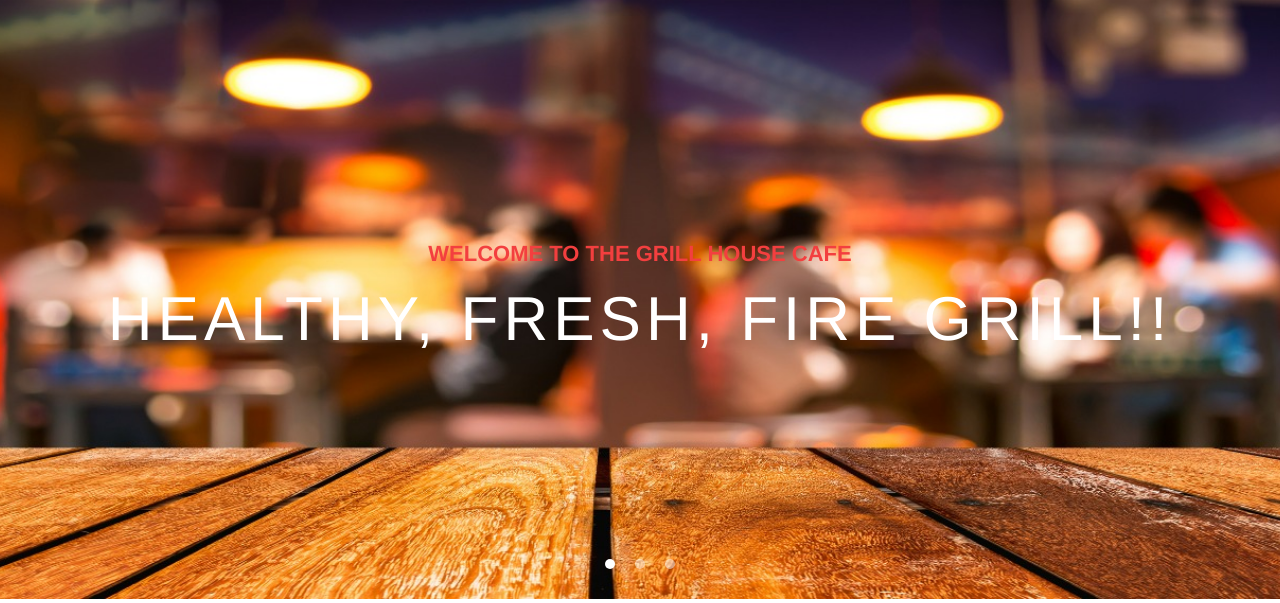
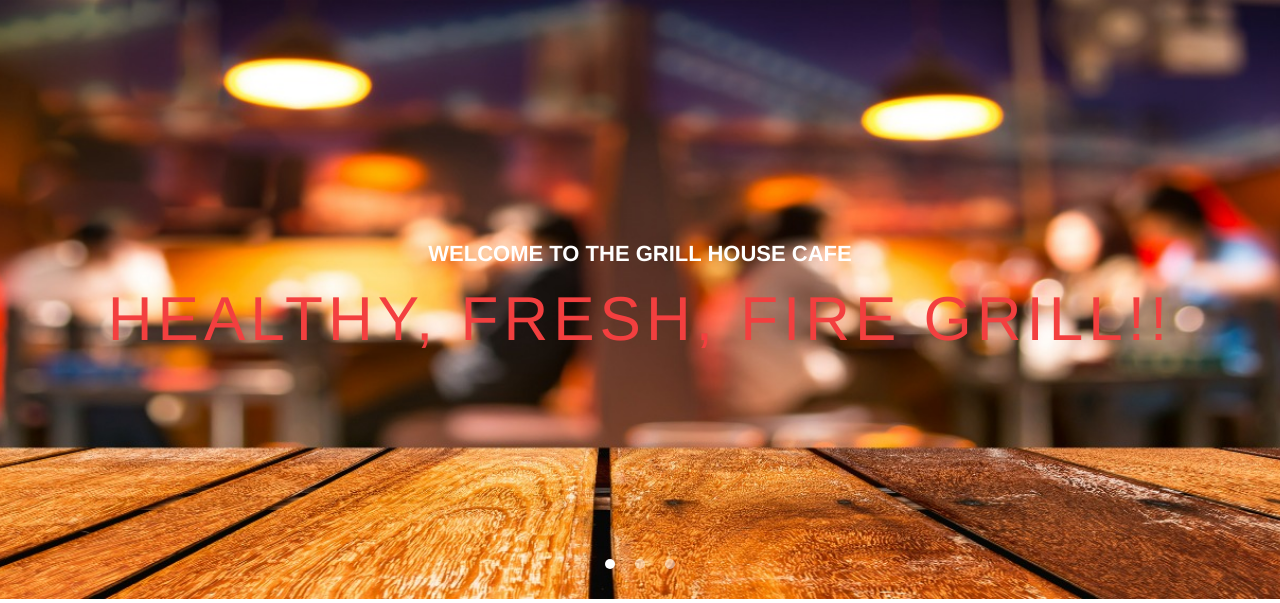
Before and after one commit to Spoorti-Kotrashetti/starHotel, a Django app: page / in a window 1280 px wide. Shown: the part 81-684 px from the top of the page. Run offline with Django 3.2, Linux system fonts and the light colour scheme; data that the repository does not hold is empty; some libraries are stand-ins or nearby versions.

Commit message:
edited index page

```diff
--- a/templates/index.html
+++ b/templates/index.html
@@ -10,13 +10,13 @@
       <div class="owl-banner owl-carousel">
         <div class="banner-item-01" style="background-image: url( '/static/images/abc8.jpeg' )">
           <div class="text-content">
-            <h4 style="color: #f33f3f;">WELCOME TO THE GRILL HOUSE CAFE</h4>
-            <h2 style="color: white;">Healthy, Fresh, Fire Grill!!</h2>
+            <h4 style="color: white;">WELCOME TO THE GRILL HOUSE CAFE</h4>
+            <h2 style="color: #f33f3f;">Healthy, Fresh, Fire Grill!!</h2>
           </div>
         </div>
         <div class="banner-item-02" style="background-image: url( '/static/images/abc10.jpeg' )">
           <div class="text-content">
-            <h4 style="color: white;">Power Hungry</h4>
+            <h4 style="color: #f33f3f;">Power Hungry</h4>
             <h2>All-new catering menu featuring a 'Build your own buffet'</h2>
           </div>
         </div>
```
